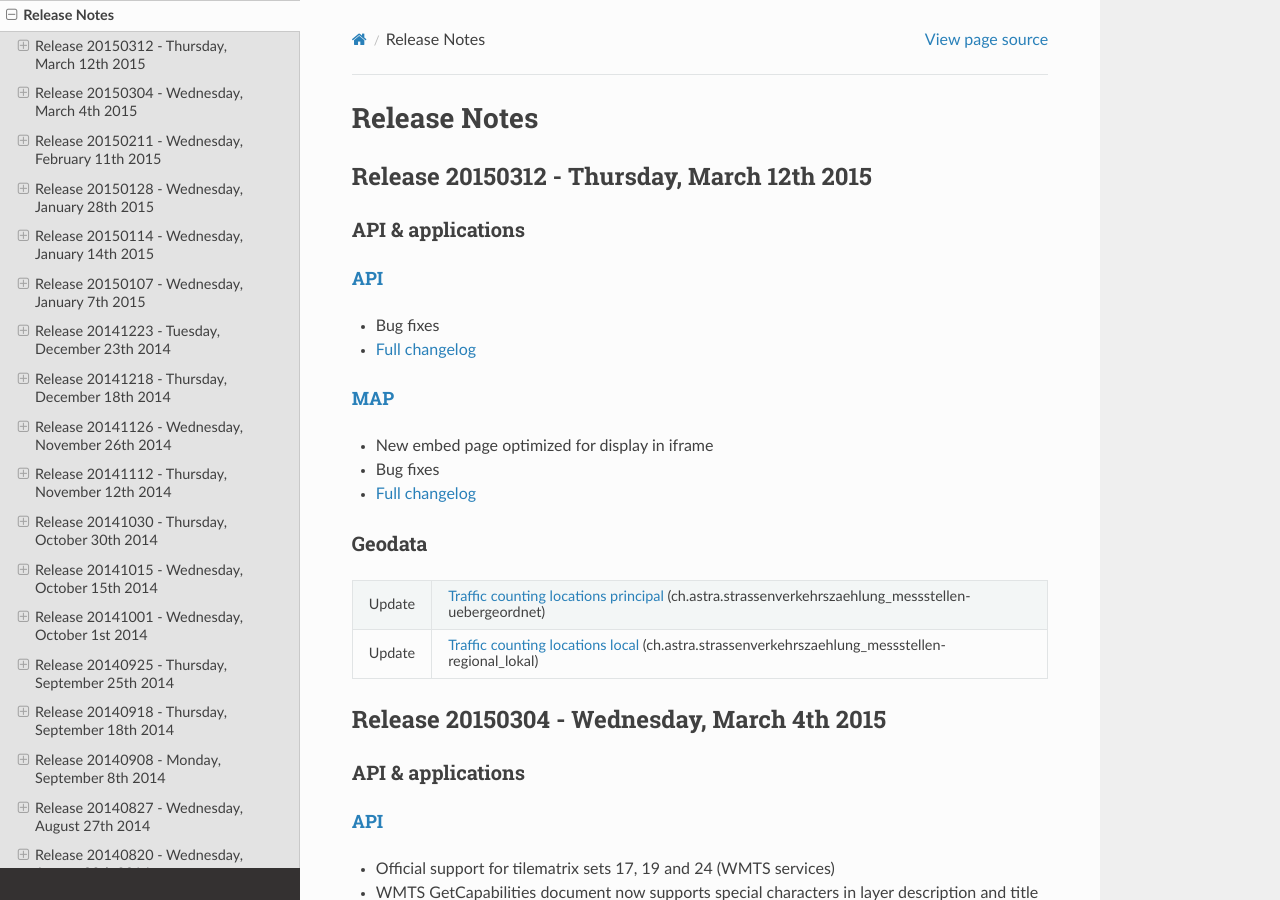
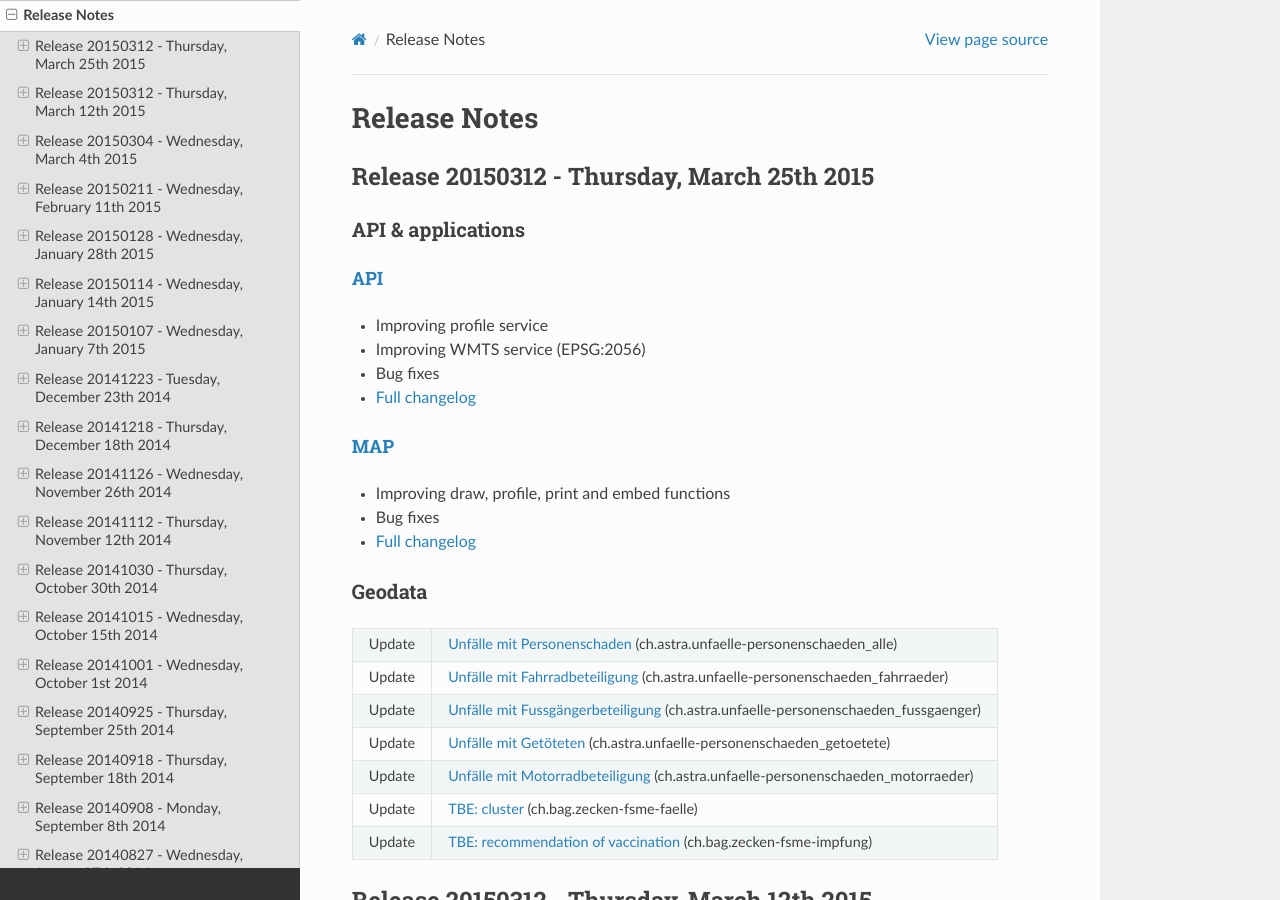
Before and after one commit to swisstopo-test/doc-chsdi3, a Sphinx documentation site: the page built from source/releasenotes/index.rst, in a window 1280 px wide and 900 px high. Built offline with Sphinx 7.4.7 and the Read the Docs theme 2.0.0, drawn with Linux system fonts in a browser that asks for light colours.

Commit message:
added relnotes for 20150325

```diff
--- a/source/releasenotes/index.rst
+++ b/source/releasenotes/index.rst
@@ -8,6 +8,48 @@
 
 Release Notes
 =============
+
+.. _releasenotes_20150325:
+
+Release 20150312 - Thursday, March 25th 2015
+------------------------------------------------
+
+API & applications
+******************
+
+`API <//api3.geo.admin.ch>`__
+'''''''''''''''''''''''''''''
+- Improving profile service
+- Improving WMTS service (EPSG:2056)
+- Bug fixes
+- `Full changelog <https://github.com/geoadmin/mf-chsdi3/compare/r_150312...r_150325>`__
+
+`MAP <//map.geo.admin.ch>`__
+'''''''''''''''''''''''''''''
+- Improving draw, profile, print and embed functions
+- Bug fixes
+- `Full changelog <https://github.com/geoadmin/mf-geoadmin3/compare/r_150312...r_150325>`__
+
+
+Geodata
+*******
+
++-----------+--------------------------------------------------------------------------------------------------------------------------------------------------------------------------------+
+| Update    | `Unfälle mit Personenschaden <//map.geo.admin.ch/?layers=ch.astra.unfaelle-personenschaeden_alle>`__ (ch.astra.unfaelle-personenschaeden_alle)                                 |
++-----------+--------------------------------------------------------------------------------------------------------------------------------------------------------------------------------+
+| Update    | `Unfälle mit Fahrradbeteiligung <//map.geo.admin.ch/?layers=ch.astra.unfaelle-personenschaeden_fahrraeder>`__ (ch.astra.unfaelle-personenschaeden_fahrraeder)                  |
++-----------+--------------------------------------------------------------------------------------------------------------------------------------------------------------------------------+
+| Update    | `Unfälle mit Fussgängerbeteiligung <//map.geo.admin.ch/?layers=ch.astra.unfaelle-personenschaeden_fussgaenger>`__ (ch.astra.unfaelle-personenschaeden_fussgaenger)             |
++-----------+--------------------------------------------------------------------------------------------------------------------------------------------------------------------------------+
+| Update    | `Unfälle mit Getöteten <//map.geo.admin.ch/?layers=ch.astra.unfaelle-personenschaeden_getoetete>`__ (ch.astra.unfaelle-personenschaeden_getoetete)                             |
++-----------+--------------------------------------------------------------------------------------------------------------------------------------------------------------------------------+
+| Update    | `Unfälle mit Motorradbeteiligung <//map.geo.admin.ch/?layers=ch.astra.unfaelle-personenschaeden_motorraeder>`__ (ch.astra.unfaelle-personenschaeden_motorraeder)               |
++-----------+--------------------------------------------------------------------------------------------------------------------------------------------------------------------------------+
+| Update    | `TBE: cluster <//map.geo.admin.ch/?layers=ch.bag.zecken-fsme-faelle>`__ (ch.bag.zecken-fsme-faelle)                                                                            |
++-----------+--------------------------------------------------------------------------------------------------------------------------------------------------------------------------------+
+| Update    | `TBE: recommendation of vaccination <//map.geo.admin.ch/?layers=ch.bag.zecken-fsme-impfung>`__ (ch.bag.zecken-fsme-impfung)                                                    |
++-----------+--------------------------------------------------------------------------------------------------------------------------------------------------------------------------------+
+
 
 .. _releasenotes_20150312:
 
```
